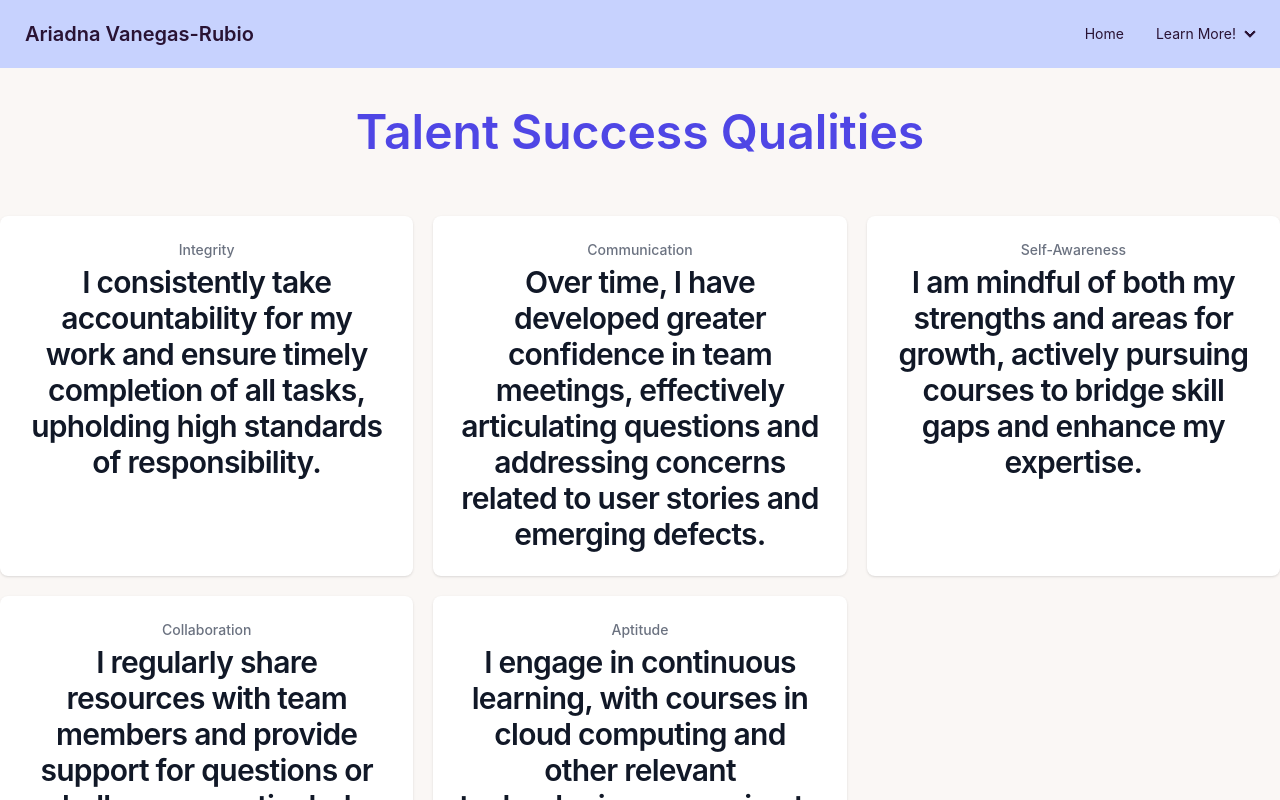
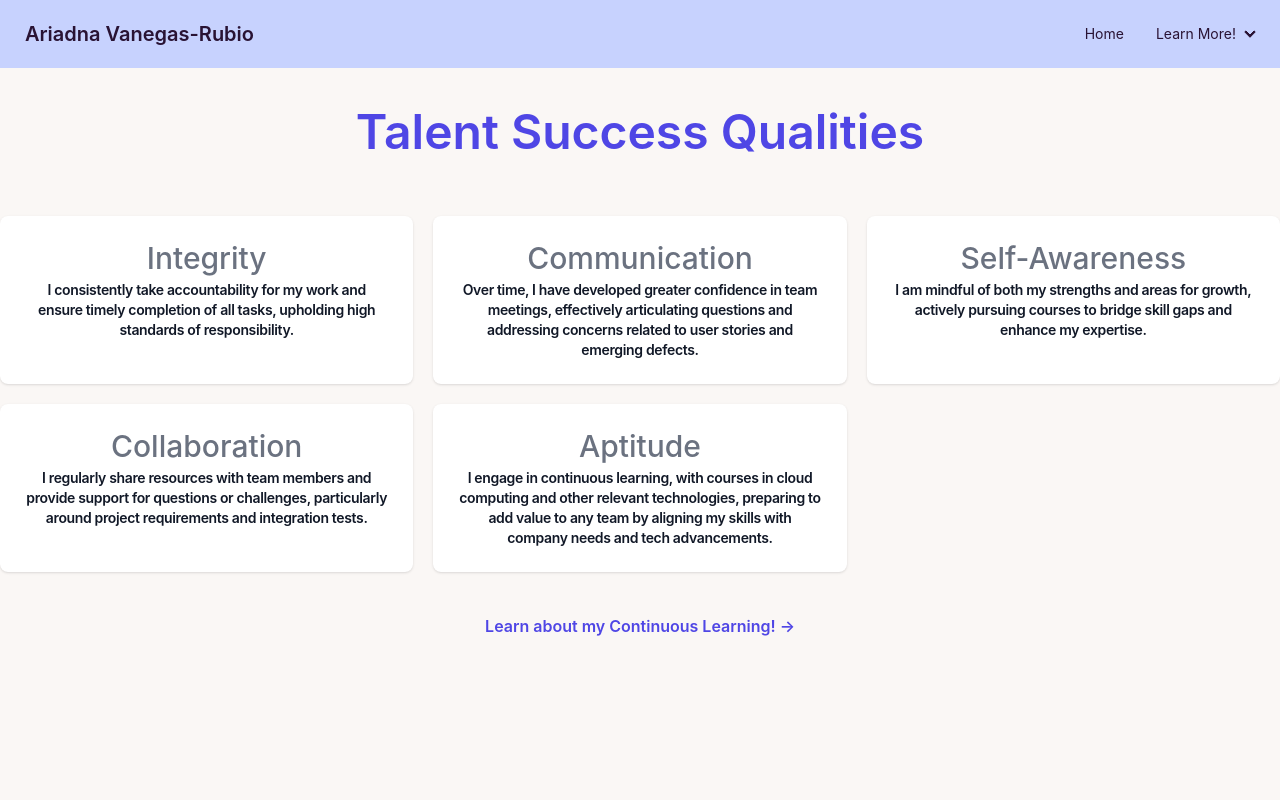
Before and after one commit to avrubio/Apprentice-Presentation, a React (Create React App) app: page /talent-success-qualities in a window 1280 px wide. Shown: the top 800 px of the page. Built offline with nearby package versions, Linux system fonts and the light colour scheme.

Commit message:
update links in each page and fixed font size in talent success

```diff
--- a/src/OverviewPage/Overview.jsx
+++ b/src/OverviewPage/Overview.jsx
@@ -1,3 +1,5 @@
+import { Link } from 'react-router-dom';
+
 import {
   AcademicCapIcon,
   ClockIcon,
@@ -128,6 +130,15 @@ export default function Overview() {
           </div>
         </div>
       </div>
+      <div className="mt-10 flex justify-center">
+        <Link
+          to="/talent-success-qualities"
+          className="text-base font-semibold leading-7 text-indigo-600"
+        >
+          Learn about my Talent Success Qualities!{" "}
+          <span aria-hidden="true">&rarr;</span>
+        </Link>
+      </div>
     </div>
   );
 }
--- a/src/Skills&Experience/SkillsPage.jsx
+++ b/src/Skills&Experience/SkillsPage.jsx
@@ -1,3 +1,5 @@
+import { Link } from 'react-router-dom';
+
 import genUSA from '../imgs/GenUSA.png';
 import PPEphoto from '../imgs/PPE.jpg';
 import udemy from '../imgs/udemyLogo.png';
@@ -109,6 +111,15 @@ export default function SkillsPage() {
           </div>
         </div>
       </div>
+      <div className="mt-10 flex justify-center">
+        <Link
+          to="/overview"
+          className="text-base font-semibold leading-7 text-indigo-600"
+        >
+          Learn about my overview and team responsibilities!{" "}
+          <span aria-hidden="true">&rarr;</span>
+        </Link>
+      </div>
     </div>
   );
 }
--- a/src/TalentSuccess/TalentSuccessQualities.jsx
+++ b/src/TalentSuccess/TalentSuccessQualities.jsx
@@ -1,3 +1,5 @@
+import { Link } from 'react-router-dom';
+
 const stats = [
   {
     name: "Integrity",
@@ -32,15 +34,24 @@ export default function TalentSuccessQualities() {
             key={item.name}
             className="overflow-hidden rounded-lg bg-white px-4 py-5 shadow sm:p-6"
           >
-            <dt className="truncate text-sm font-medium text-gray-500">
+            <dt className="truncate text-3xl font-medium text-gray-500">
               {item.name}
             </dt>
-            <dd className="mt-1 text-3xl font-semibold tracking-tight text-gray-900">
+            <dd className="mt-1 text-sm font-semibold tracking-tight text-gray-900">
               {item.stat}
             </dd>
           </div>
         ))}
       </dl>
+      <div className="mt-10 flex justify-center">
+        <Link
+          to="/continuous-learning"
+          className="text-base font-semibold leading-7 text-indigo-600"
+        >
+          Learn about my Continuous Learning!{" "}
+          <span aria-hidden="true">&rarr;</span>
+        </Link>
+      </div>
     </div>
   );
 }
```
